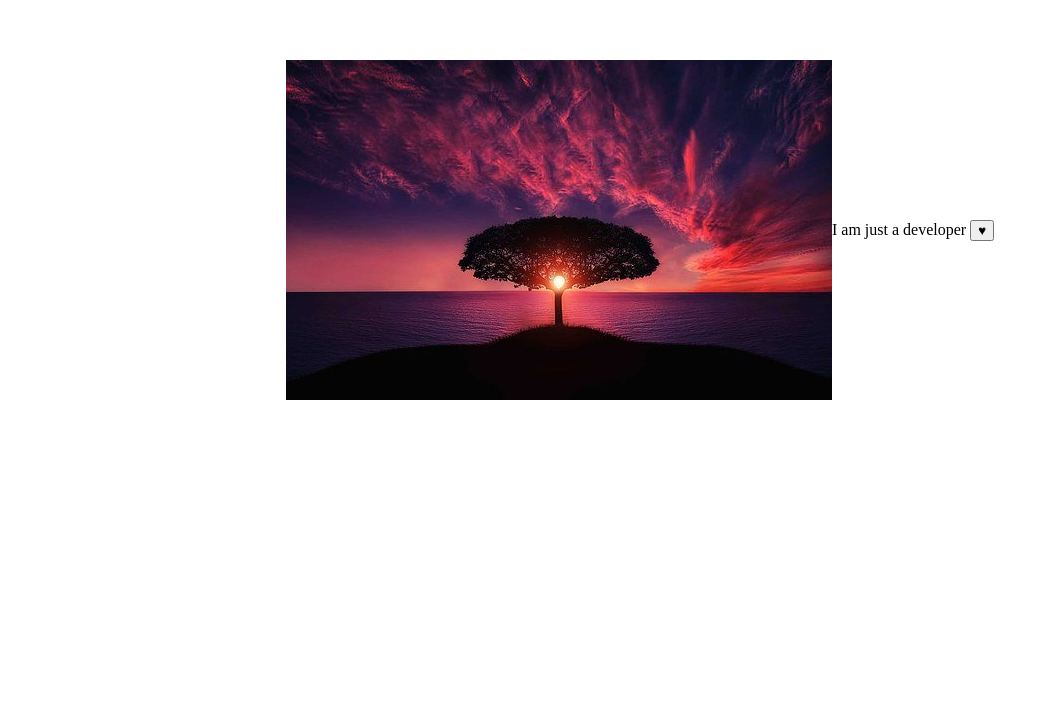
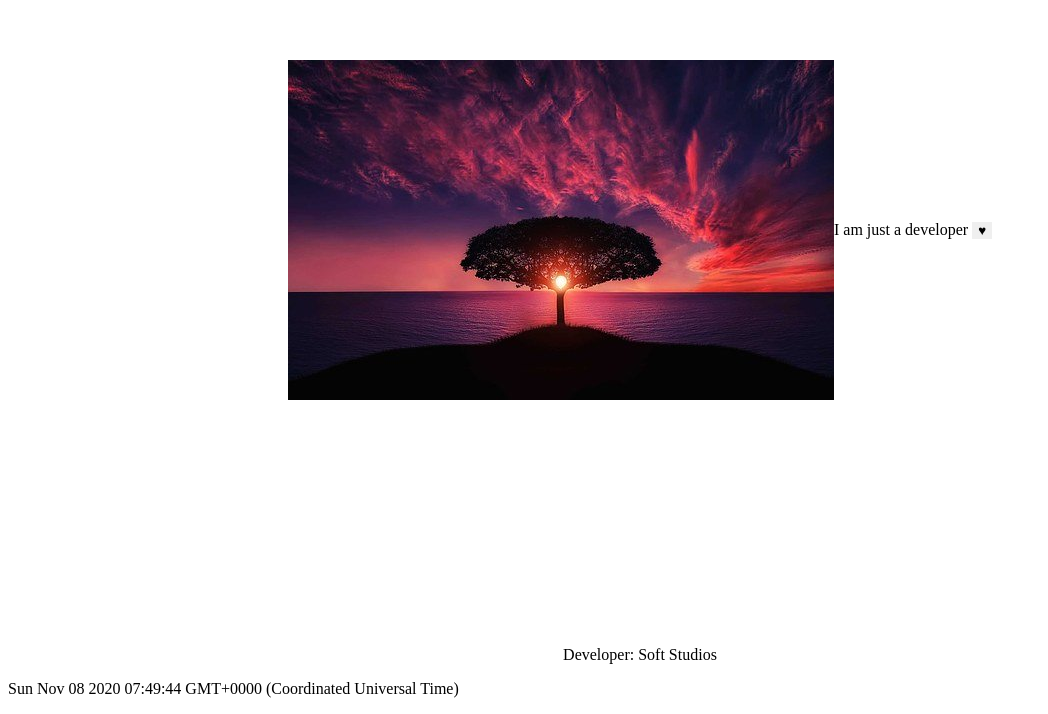
Before and after one commit to Ch0Ko/Ch0Ko.github.io, a website built with Parcel: page src/index.html in a window 1280 px wide. Shown: the part 178-892 px from the top of the page, without its empty margins (0-1048 px from the left). Before the commit the page ends 816 px from the top, so only its background shows below. Built offline with nearby package versions, Linux system fonts and the light colour scheme.

Commit message:
Assignment

```diff
--- a/src/index.html
+++ b/src/index.html
@@ -15,6 +15,11 @@
 
 
 
+    <footer class="footer">
+        <p id="foot"> Developer: Soft Studios </p>
+        <p id="demo"></p>
+    </footer>
     <script src="./scripts/index.js"></script>
+
 </body>
 </html>
--- a/src/scripts/index.js
+++ b/src/scripts/index.js
@@ -1,2 +1,4 @@
+var d = new Date();
 const $like = document.querySelector("#like");
 $like.addEventListener("click",() => ($like.style.color = "red"));
+document.getElementById("demo").innerHTML = d;
--- a/src/styles/index.css
+++ b/src/styles/index.css
@@ -4,3 +4,11 @@
     justify-content: center;
     height: 100vh;
 }
+#foot {
+    text-align: center;
+    justify-content: center;
+}
+#like {
+    border: none;
+    border-style: hidden;
+}
```
